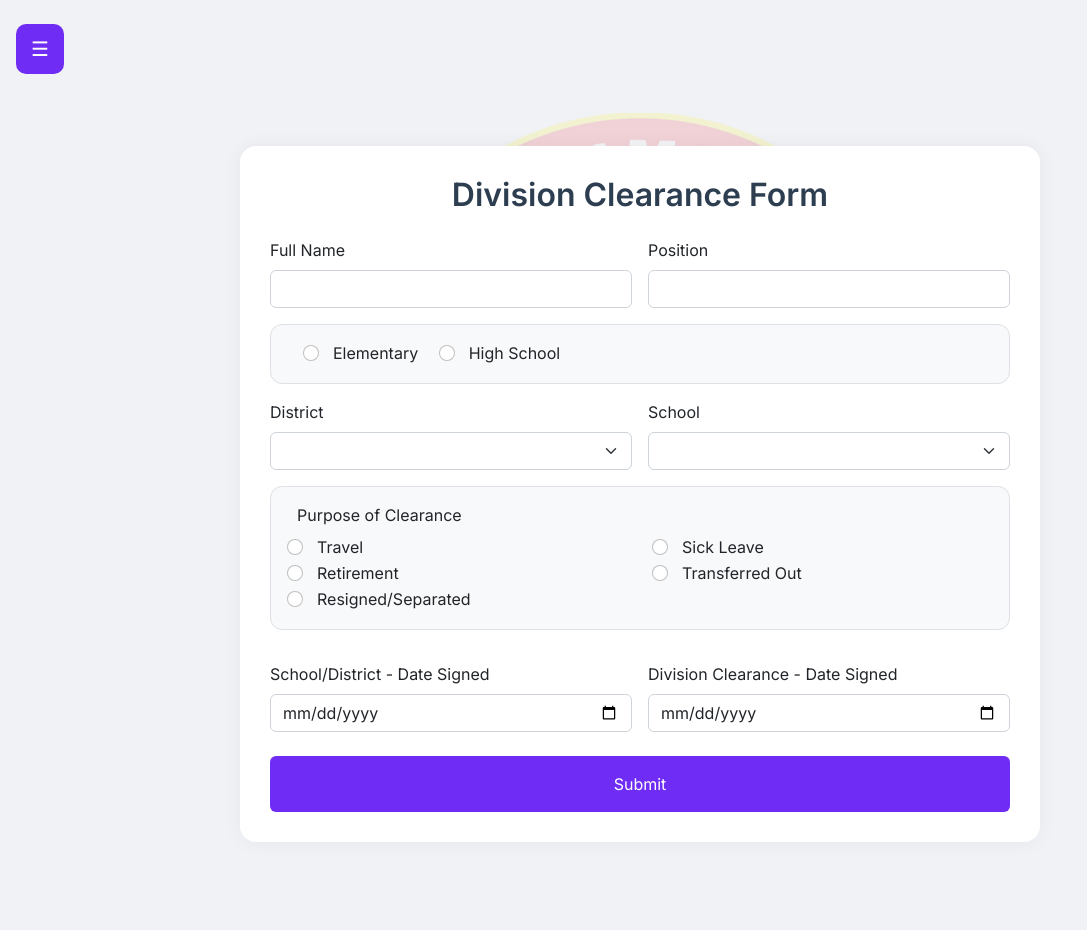
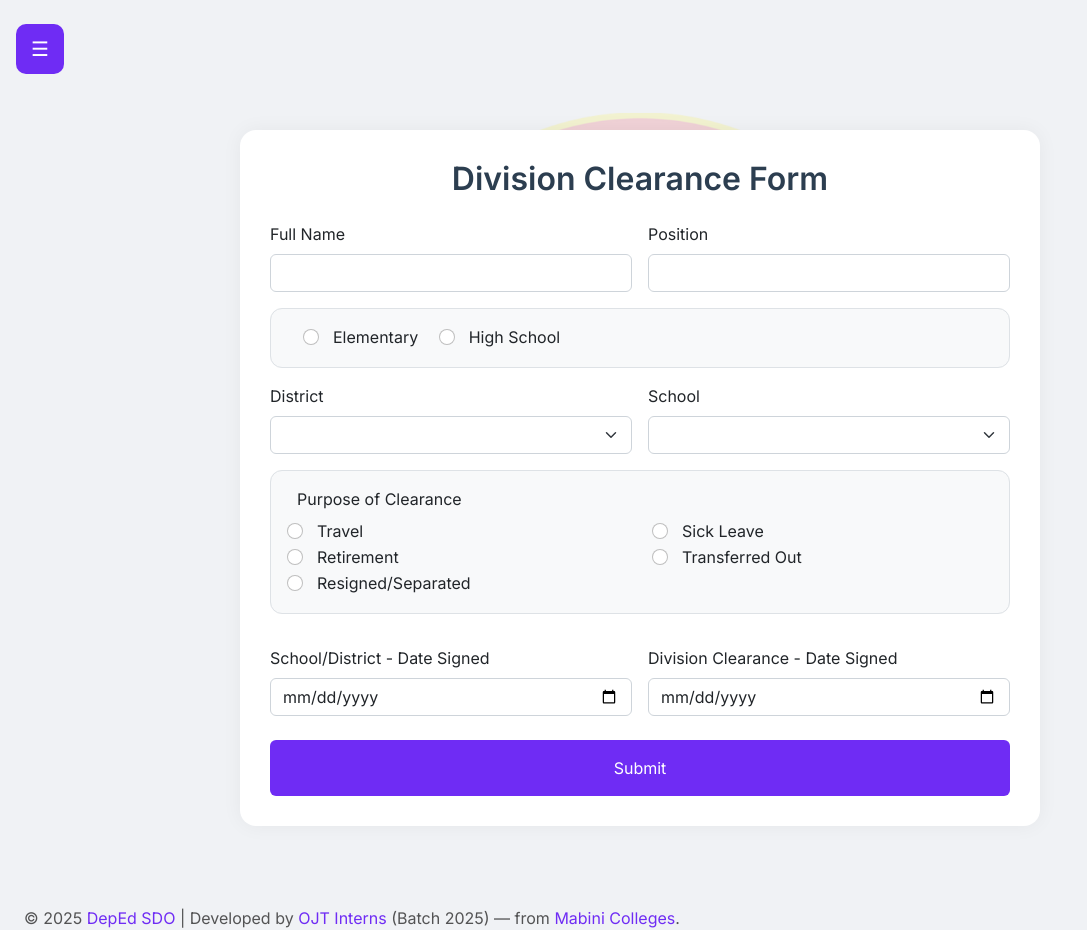
Before and after one commit to Kaiserkrow/DivisionClearance, a PHP site: page / in a window 1280 px wide. Shown: the whole page, without its empty margins (0-1087 px from the left). Before the commit the page ends 842 px from the top, so only its background shows below. Run offline with PHP 8.4, Linux system fonts and the light colour scheme; data that the repository does not hold is empty.

Commit message:
Footer inserted

```diff
--- a/asset/css/style.css
+++ b/asset/css/style.css
@@ -1,6 +1,8 @@
 body {
   font-family: "Inter", sans-serif;
   background-color: #f0f2f5;
+  overflow-x: hidden;
+  height: 100vh;
 }
 .form-wrapper {
   max-width: 800px;
@@ -9,7 +11,7 @@ body {
   border-radius: 16px;
   padding: 30px;
   box-shadow: 0 0 20px rgba(0, 0, 0, 0.05);
-  margin-top: 3rem;
+  margin-top: 2rem;
 }
 h2.title {
   font-weight: 600;
@@ -65,3 +67,13 @@ textarea {
   left: 50%;
   transform: translate(-50%, -50%);
 }
+
+.formal-footer {
+  margin-top: 5rem !important;
+  color: rgba(39, 39, 39, 0.781);
+  background-color: #f0f2f5;
+}
+
+footer span {
+  color: #6f2cf4;
+}
--- a/index.php
+++ b/index.php
@@ -50,6 +50,8 @@ if (isset($_POST['submit'])) {
   <link rel="shortcut icon" href="asset/img/icon.png" type="image/x-icon"/>
 
 </head>
+
+
 <body>
   <div>
     <img src="asset/img//cam-norte.png" alt="" class="background-img">
@@ -61,7 +63,7 @@ if (isset($_POST['submit'])) {
       </div>
     </nav>
   </header>
-
+ <!-- © 2025 DepEd SDO | Developed by OJT Interns (Batch 2025) — from Mabini Colleges. -->
   <div>
     <div id="mySidebar" class="sidebar">
       <a href="javascript:void(0)" id="close-btn1" class="text-center" onclick="openNav()">
@@ -195,6 +197,14 @@ if (isset($_POST['submit'])) {
     </form>
   </div>
 
+  <footer class="formal-footer text-right ms-4">
+    <p>
+      © 2025 <span>DepEd SDO</span> | Developed by
+      <span>OJT Interns</span> (Batch 2025) — from
+      <span>Mabini Colleges</span>.
+    </p>
+  </footer>
+
   <script src="asset/bootstrap/js/bootstrap.bundle.js"></script>
   <script src="asset/js/sidebar.js"></script>
   <script src="asset/js/dropDownFilter.js"></script>
```
